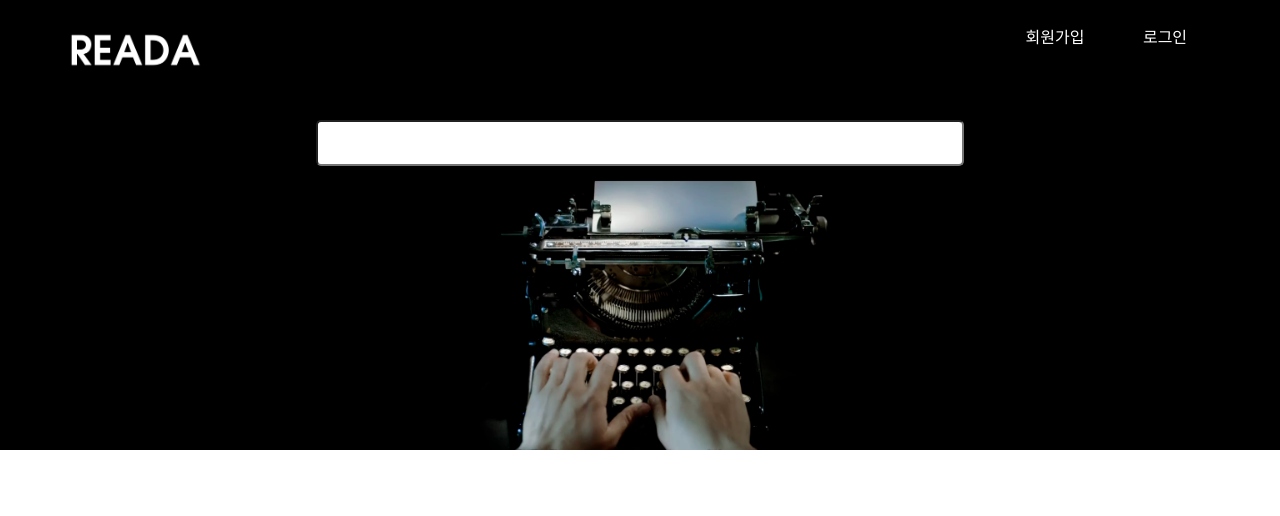
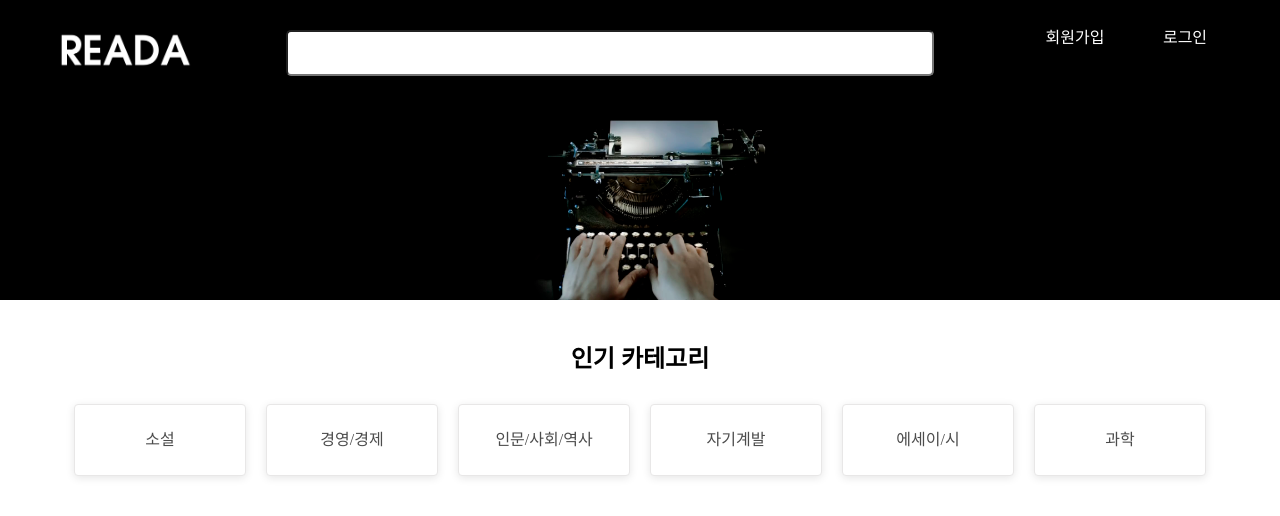
Before and after one commit to DoitDoitChu/reada, a React (Create React App) app in the folder client/: page / in a window 1280 px wide. Shown: the top 516 px of the page. Built offline with nearby package versions, Linux system fonts and the light colour scheme.

Commit message:
feat: popularsubject add

```diff
--- a/client/src/pages/Home/HomePresenter.js
+++ b/client/src/pages/Home/HomePresenter.js
@@ -8,27 +8,38 @@ import {
   Login,
   SearchBar,
   HeaderContent,
-  HeaderTopWrapper,
-  HeaderBottomWrapper,
+  BodyWrapper,
+  PopularSubjectsWrapper,
+  PopularSubjectsTitle,
+  PopularSubjectContentWrapper,
+  PopularSubjectContent,
 } from '../components/Style';
 
 const HomePresenter = () => (
   <Wrapper>
     <HeaderWrapper>
       <HeaderContent>
-        <HeaderTopWrapper>
-          <Title></Title>
-          <ButtonWrapper>
-            <Join>회원가입</Join>
-            <Login>로그인</Login>
-          </ButtonWrapper>
-        </HeaderTopWrapper>
-        <HeaderBottomWrapper>
-          <SearchBar />
-        </HeaderBottomWrapper>
+        <Title></Title>
+        <SearchBar />
+        <ButtonWrapper>
+          <Join>회원가입</Join>
+          <Login>로그인</Login>
+        </ButtonWrapper>
       </HeaderContent>
     </HeaderWrapper>
-    <div id="body"></div>
+    <BodyWrapper>
+      <PopularSubjectsWrapper>
+        <PopularSubjectsTitle>인기 카테고리</PopularSubjectsTitle>
+        <PopularSubjectContentWrapper>
+          <PopularSubjectContent>소설</PopularSubjectContent>
+          <PopularSubjectContent>경영/경제</PopularSubjectContent>
+          <PopularSubjectContent>인문/사회/역사</PopularSubjectContent>
+          <PopularSubjectContent>자기계발</PopularSubjectContent>
+          <PopularSubjectContent>에세이/시</PopularSubjectContent>
+          <PopularSubjectContent>과학</PopularSubjectContent>
+        </PopularSubjectContentWrapper>
+      </PopularSubjectsWrapper>
+    </BodyWrapper>
     <div id="footer"></div>
   </Wrapper>
 );
--- a/client/src/pages/components/Style.js
+++ b/client/src/pages/components/Style.js
@@ -1,4 +1,4 @@
-import styled, { css } from 'styled-components';
+import styled from 'styled-components';
 import img from '../../image/background.png';
 import logo from '../../image/logo.png';
 
@@ -13,6 +13,7 @@ export const Wrapper = styled.div`
 
   display: flex;
   flex-direction: column;
+  align-items: center;
   /* flex-wrap: wrap; */
   /* justify-content: flex-start; */
 
@@ -43,7 +44,7 @@ export const HeaderWrapper = styled.div`
   /* align-items: center; */
   /* overflow-y: visible; */
   width: 100%;
-  height: 450px;
+  height: 300px;
 
   background-color: #000000;
   background-image: url(${img});
@@ -61,18 +62,9 @@ export const HeaderContent = styled.div`
   margin: 0 auto;
   width: 1200px;
   display: flex;
-  flex-direction: column;
+  flex-direction: row;
   margin-top: 30px;
-`;
-export const HeaderTopWrapper = styled.div`
-  display: flex;
-  margin: 0px 20px;
   justify-content: space-between;
-`;
-export const HeaderBottomWrapper = styled.div`
-  display: flex;
-  /* align-items: center; */
-  margin: 50px auto;
 `;
 
 export const ButtonWrapper = styled.div`
@@ -91,12 +83,14 @@ export const Title = styled.div`
   background-repeat: no-repeat;
   background-position: center center;
   background-size: contain;
+  margin-left: 10px;
 `;
 
 export const SearchBar = styled.input`
   display: flex;
   width: 640px;
   height: 40px;
+  /* margin-left: 70px; */
   border: ${props => `2px solid ${props.theme.color.darkgray}`};
   border-radius: 5px;
 `;
@@ -121,3 +115,57 @@ export const Join = styled(smallButton)`
   /* border: ${props => `1px solid ${props.theme.color.vividBlue}`}; */
   color: ${props => props.theme.color.white};
 `;
+
+export const BodyWrapper = styled.div`
+  width: 1200px;
+  height: 1000px;
+  /* background-color: ${props => props.theme.color.softOrange}; */
+`;
+export const PopularSubjectsWrapper = styled.div`
+  background-color: ${props => props.theme.color.white};
+  width: 1200px;
+  height: 100%;
+  display: flex;
+  flex-direction: column;
+  align-items: center;
+  /* margin: 45px auto; */
+  margin-top: 45px;
+`;
+
+export const PopularSubjectsTitle = styled.div`
+  display: flex;
+  /* width: 200px;
+  height: 30px; */
+  font-size: 24px;
+  font-weight: 600;
+  line-height: 29px;
+  margin-top: 0;
+  margin-bottom: 20px;
+  text-align: center;
+`;
+
+export const PopularSubjectContentWrapper = styled.div`
+  width: 100%;
+  display: flex;
+  flex-wrap: wrap;
+  justify-content: center;
+  align-items: center;
+`;
+
+export const PopularSubjectContent = styled.div`
+  color: #4c4c4c;
+  background-color: #fff;
+  border: 1px solid #e8e7e7;
+  width: calc(20% - 100px);
+  height: 40px;
+  margin: 10px;
+  padding: 15px;
+  display: flex;
+  justify-content: center;
+  align-items: center;
+  border-radius: 4px;
+  font-size: 16px;
+  font-weight: 500;
+  text-decoration: none;
+  box-shadow: 0 2px 8px 0 rgba(0, 0, 0, 0.1);
+`;
```
